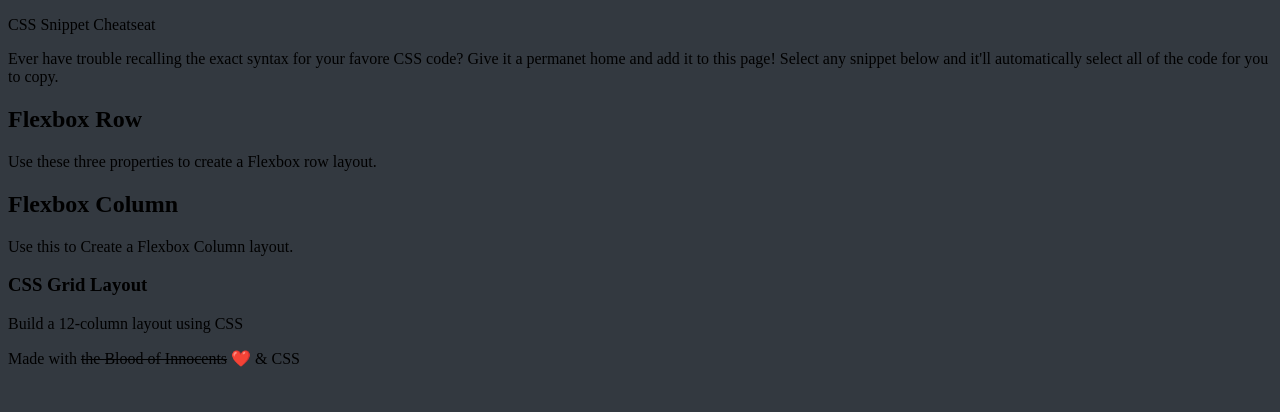
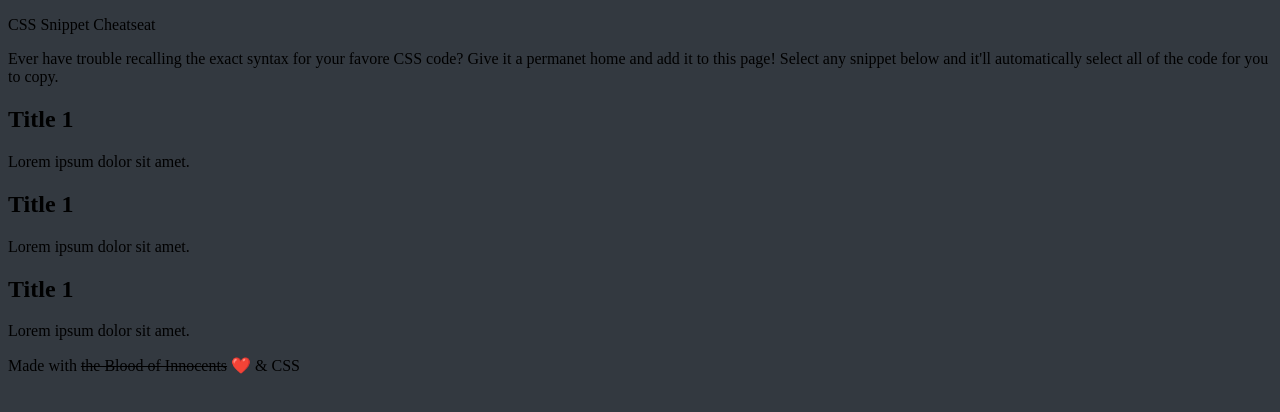
Before and after one commit to paullsshin/Mini-Project, a plain HTML site: page Main/index.html in a window 1280 px wide. Drawn offline with Linux system fonts and the light colour scheme; files that its build step writes are made by us from their sources.

Commit message:
part example

```diff
--- a/Main/index.html
+++ b/Main/index.html
@@ -11,15 +11,20 @@
         <p>CSS Snippet Cheatseat</p>
         <p>Ever have trouble recalling the exact syntax for your favore CSS code? Give it a permanet home and add it to this page! Select any snippet below and it'll automatically select all of the code for you to copy.<p>
     </header>
-<section class="first-row">
-    <div class="first-row"></div>
-<h1 class="first-row">Flexbox Row</h1>
-    <p>Use these three properties to create a Flexbox row layout.</p>
-<h2 class="first-row">Flexbox Column</h2>
-    <p>Use this to Create a Flexbox Column layout.</p>
-<h3 class="first-row">CSS Grid Layout</h3>
-    <p>Build a 12-column layout using CSS</p>
-</section>
+<main>
+    <div>
+        <h2>Title 1</h2>
+        <p>Lorem ipsum dolor sit amet.</p>
+    </div>
+    <div>
+        <h2>Title 1</h2>
+        <p>Lorem ipsum dolor sit amet.</p>
+    </div>
+    <div>
+        <h2>Title 1</h2>
+        <p>Lorem ipsum dolor sit amet.</p>
+    </div>
+</main>
 
 </body>
 <footer>
```
Also changed, not shown: Main/Assets/style.css (renamed from Assets/style.css), 1 other file.
